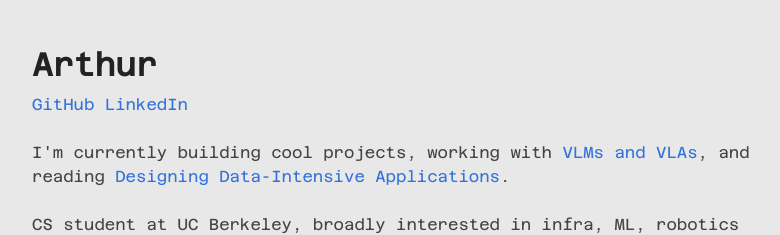
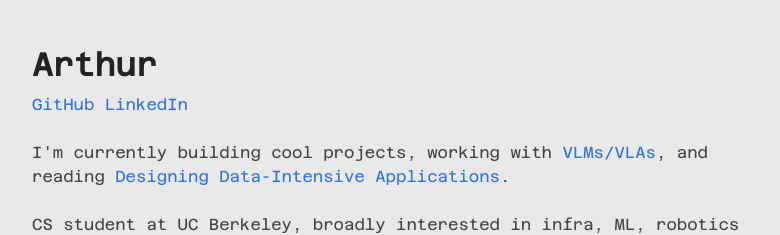
Before and after one commit to arthurnaldo/arthurwebsite, a plain HTML site: page index.html in a window 1280 px wide. Shown: the top 235 px of the page, without its empty margins (248-1028 px from the left). Drawn offline with Linux system fonts and the light colour scheme; a script that the page names is missing; a web font is replaced by a local one.

```diff
--- a/index.html
+++ b/index.html
@@ -18,7 +18,7 @@
         </header>
         <br />
         <div class="vert">
-            <text> I'm currently building cool projects, working with <a href="https://www.nvidia.com/en-us/glossary/vision-language-models/">VLMs and VLAs</a>, and reading <a href="https://dataintensive.net/">Designing Data-Intensive Applications</a>.</text>
+            <text> I'm currently building cool projects, working with <a href="https://www.nvidia.com/en-us/glossary/vision-language-models/">VLMs/VLAs</a>, and reading <a href="https://dataintensive.net/">Designing Data-Intensive Applications</a>.</text>
         </div>
         <br />
         <div class="vert">
```
